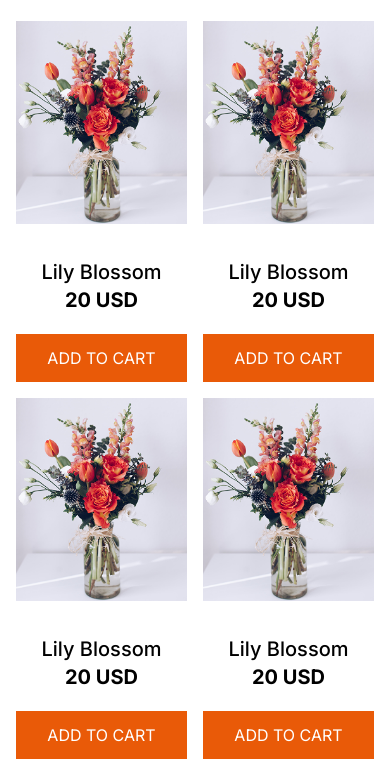
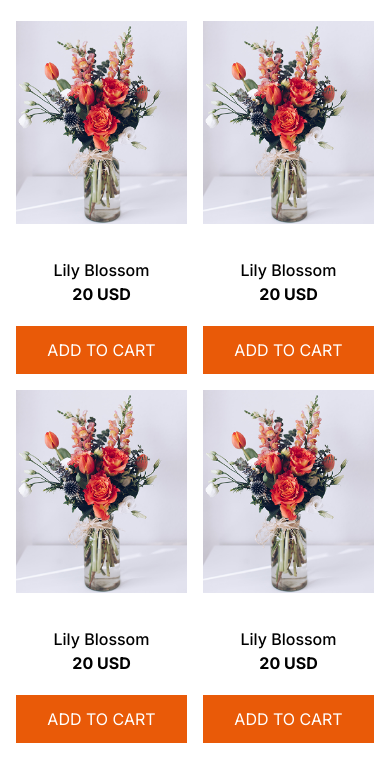
Before and after one commit to suzonmahbub/assignment-2, a plain HTML site: page index.html in a window 390 px wide. Shown: the part 820-1603 px from the top of the page. Drawn offline with nearby package versions, Linux system fonts and the light colour scheme.

Commit message:
our plants section update

```diff
--- a/index.html
+++ b/index.html
@@ -102,10 +102,10 @@
             </div>
 
             <div class="mt-8">
-              <h5 class="text-xl text-center font-medium capitalize">
+              <h5 class="sm:text-xl text-center font-medium capitalize">
                 lily blossom
               </h5>
-              <h6 class="text-xl text-center font-bold uppercase">20 usd</h6>
+              <h6 class="sm:text-xl text-center font-bold uppercase">20 usd</h6>
               <button
                 class="w-full bg-[#E95A08] text-white px-3 xl:px-20 py-3 lg:py-5 uppercase flex justify-center items-center cursor-pointer mt-5"
               >
@@ -124,10 +124,10 @@
             </div>
 
             <div class="mt-8">
-              <h5 class="text-xl text-center font-medium capitalize">
+              <h5 class="sm:text-xl text-center font-medium capitalize">
                 lily blossom
               </h5>
-              <h6 class="text-xl text-center font-bold uppercase">20 usd</h6>
+              <h6 class="sm:text-xl text-center font-bold uppercase">20 usd</h6>
               <button
                 class="w-full bg-[#E95A08] text-white px-3 xl:px-20 py-3 lg:py-5 uppercase flex justify-center items-center cursor-pointer mt-5"
               >
@@ -146,10 +146,10 @@
             </div>
 
             <div class="mt-8">
-              <h5 class="text-xl text-center font-medium capitalize">
+              <h5 class="sm:text-xl text-center font-medium capitalize">
                 lily blossom
               </h5>
-              <h6 class="text-xl text-center font-bold uppercase">20 usd</h6>
+              <h6 class="sm:text-xl text-center font-bold uppercase">20 usd</h6>
               <button
                 class="w-full bg-[#E95A08] text-white px-3 xl:px-20 py-3 lg:py-5 uppercase flex justify-center items-center cursor-pointer mt-5"
               >
@@ -168,10 +168,10 @@
             </div>
 
             <div class="mt-8">
-              <h5 class="text-xl text-center font-medium capitalize">
+              <h5 class="sm:text-xl text-center font-medium capitalize">
                 lily blossom
               </h5>
-              <h6 class="text-xl text-center font-bold uppercase">20 usd</h6>
+              <h6 class="sm:text-xl text-center font-bold uppercase">20 usd</h6>
               <button
                 class="w-full bg-[#E95A08] text-white px-3 xl:px-20 py-3 lg:py-5 uppercase flex justify-center items-center cursor-pointer mt-5"
               >
```
